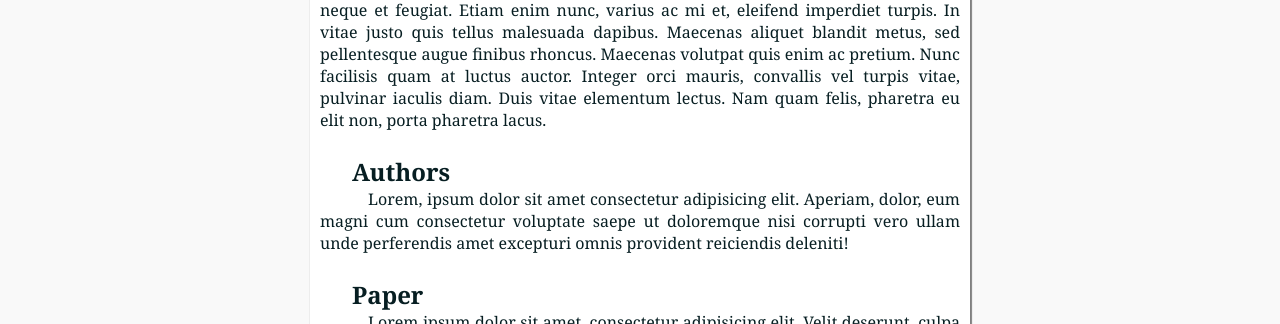
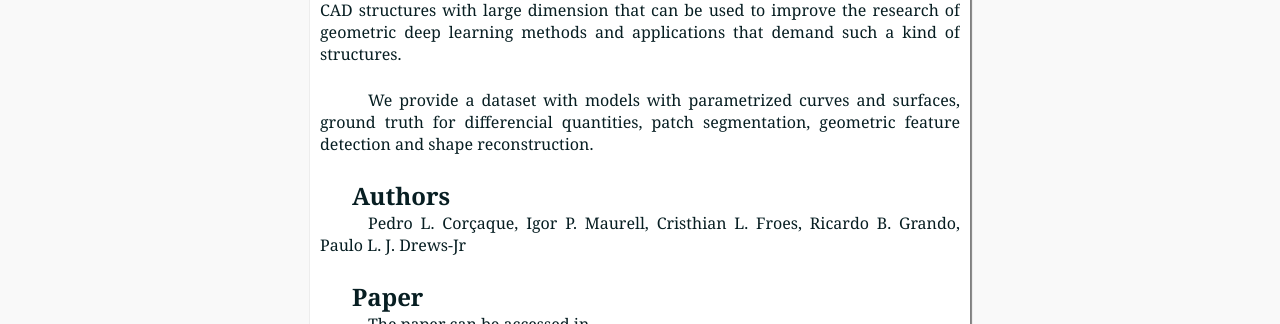
Before and after one commit to AeroScan/lsc-dataset-page, a plain HTML site: page index.html in a window 1280 px wide. Shown: the part 476-800 px from the top of the page. Drawn offline with Linux system fonts and the light colour scheme.

Commit message:
Text updated

```diff
--- a/index.html
+++ b/index.html
@@ -16,29 +16,37 @@
     <main class="main_container">
         <img class="header_image" src="src/imgs/industry.jpeg"/>
         <h1>Dataset</h1>
-        <p>Lorem ipsum dolor sit amet, consectetur adipiscing elit. In luctus blandit neque et feugiat. Etiam enim nunc,
-            varius ac mi et, eleifend imperdiet turpis. In vitae justo quis tellus malesuada dapibus. Maecenas aliquet
-            blandit metus, sed pellentesque augue finibus rhoncus. Maecenas volutpat quis enim ac pretium. Nunc
-            facilisis
-            quam at luctus auctor. Integer orci mauris, convallis vel turpis vitae, pulvinar iaculis diam. Duis vitae
-            elementum lectus. Nam quam felis, pharetra eu elit non, porta pharetra lacus.</p>
+        <p>
+            The Large Scale CAD Model Dataset (LSC Dataset) proposes a collection of CAD structures with large dimension
+            that can be used to improve the research of geometric deep learning methods and applications that demand such
+            a kind of structures.
+        </p>
+        <p>
+            We provide a dataset with models with parametrized curves and surfaces, ground truth for differencial quantities,
+            patch segmentation, geometric feature detection and shape reconstruction.
+        </p>
 
         <h2>Authors</h2>
-        <p>Lorem, ipsum dolor sit amet consectetur adipisicing elit. Aperiam, dolor, eum magni cum consectetur voluptate
-            saepe ut doloremque nisi corrupti vero ullam unde perferendis amet excepturi omnis provident reiciendis
-            deleniti!</p>
+        <p>
+            Pedro L. Corçaque, Igor P. Maurell, Cristhian L. Froes, Ricardo B. Grando,
+            Paulo L. J. Drews-Jr
+        </p>
 
         <h2>Paper</h2>
-        <p>Lorem ipsum dolor sit amet, consectetur adipisicing elit. Velit deserunt, culpa non deleniti praesentium
-            tenetur exercitationem, cumque doloremque illo officiis vel quos! Ex aliquam incidunt dolor placeat rerum
-            magnam? Excepturi?</p>
+        <p>
+            The paper can be accessed in...
+        </p>
 
         <h1>News</h1>
-        <p>Lorem ipsum dolor sit amet, consectetur adipisicing elit. Soluta molestiae, debitis amet qui nam laboriosam
-            nostrum provident mollitia. Pariatur praesentium saepe perspiciatis provident, neque vel! Quos vel rerum
-            voluptate delectus!</p>
+            <span>Dataset v2.0: Link...<br/></span>
+
+            <span>Dataset v1.0: Link...<br/></span>
+
+            <span>Paper was published! __/__/2022<br/></span>
         <h1>Downloads</h1>
-        <p>This dataset can be found in...</p>
+        <p>
+            This dataset can be found in...
+        </p>
     </main>
 </body>
 
--- a/src/styles/stylesheets.css
+++ b/src/styles/stylesheets.css
@@ -17,7 +17,7 @@ h1, h2 {
     text-indent: 2rem;
 }
 
-p {
+p, span {
     text-indent: 3rem;
     margin-bottom: 1.5rem;
 }
```
